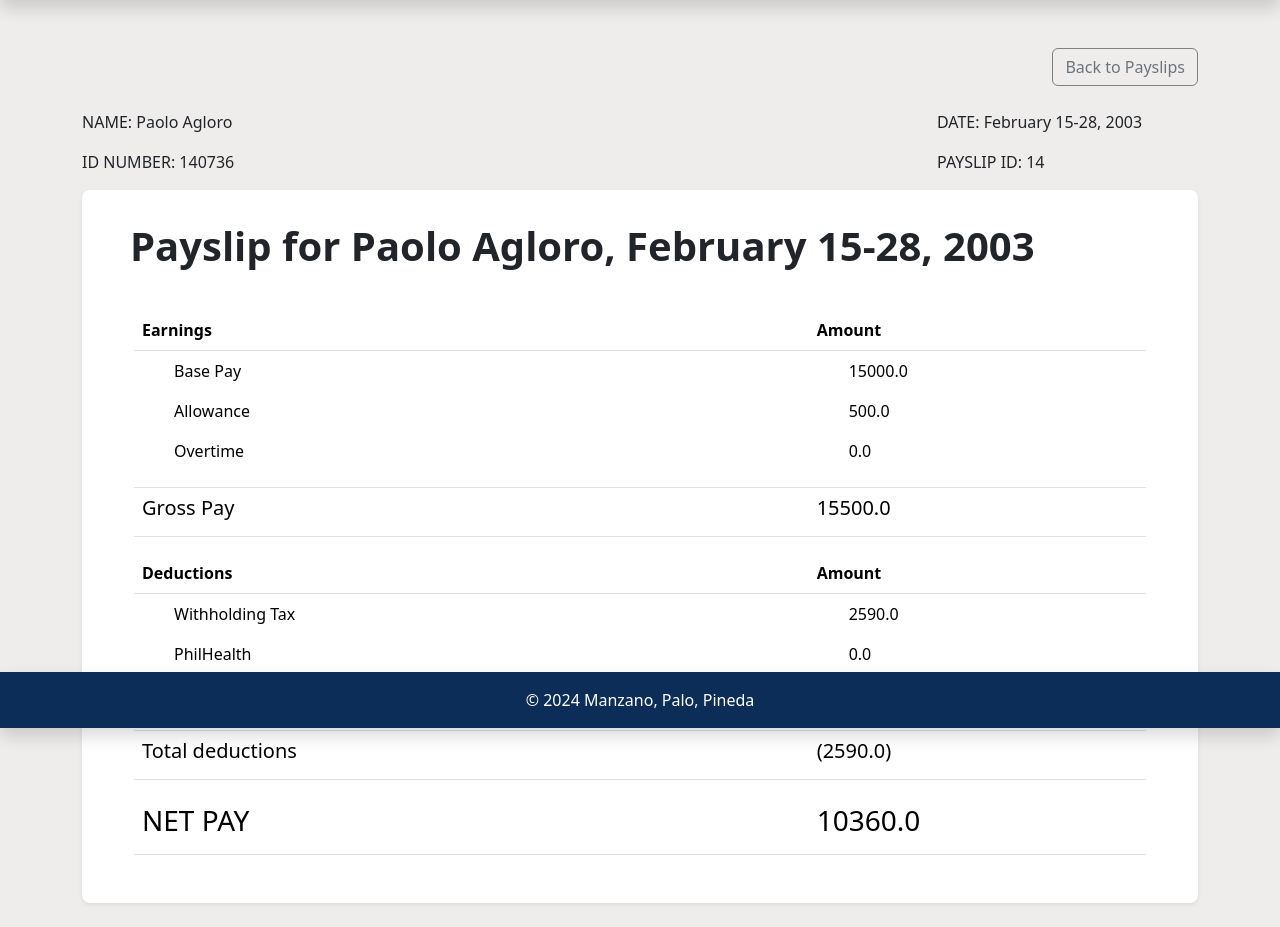
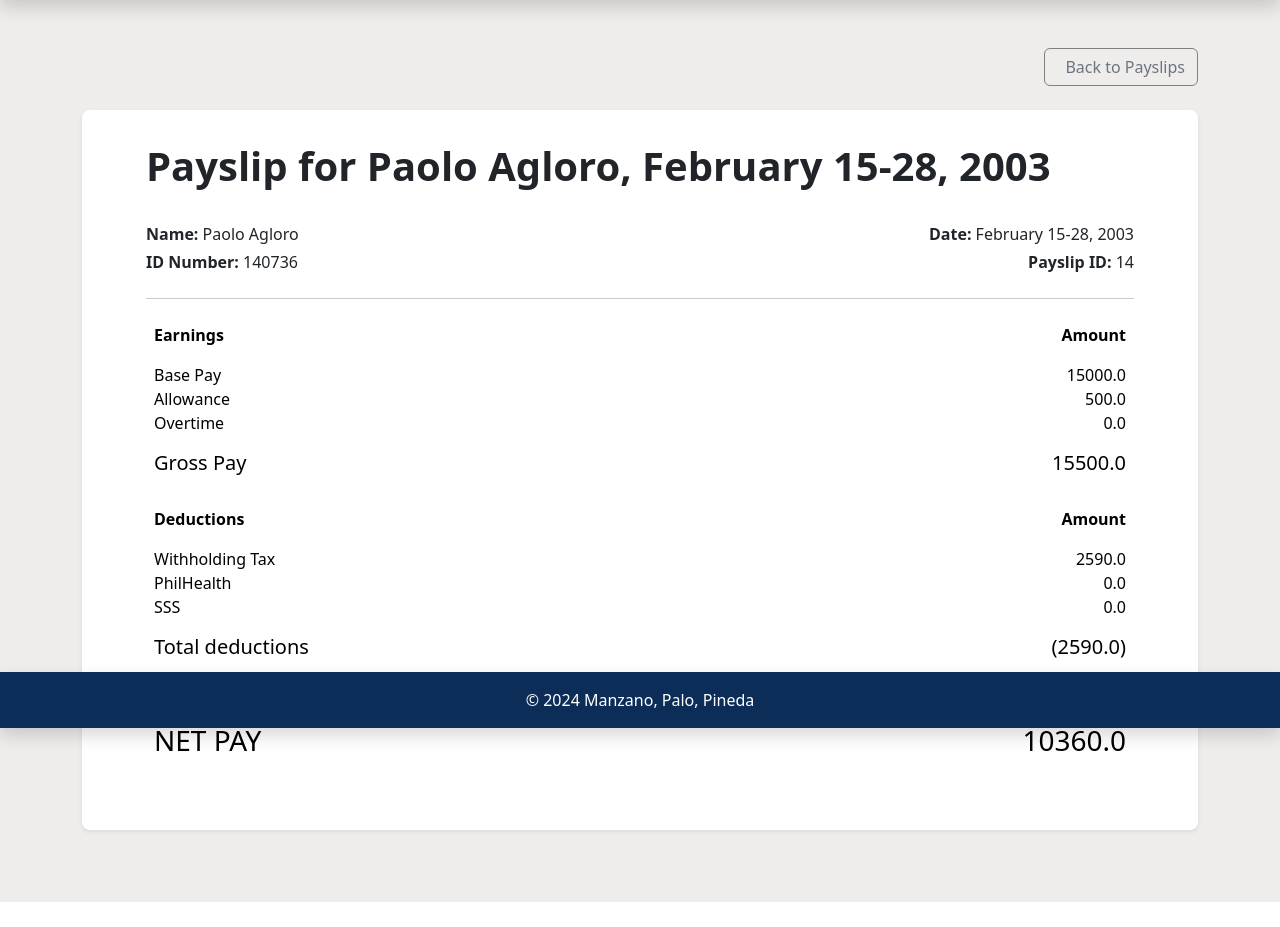
Before and after one commit to nicolePalo/Manzano-Palo-Pineda_Lazapee, a Django app: page /view_payslip/14/ in a window 1280 px wide. Shown: the part 72-999 px from the top of the page. After the commit the page ends 974 px from the top, so only its background shows below. Run offline with Django 4.2, Linux system fonts and the light colour scheme; data comes from the database, SQL or seed files in the repository; lists and menus that the app fills with data are empty.

Commit message:
Refined design

```diff
--- a/payroll_app/templates/payroll_app/view_payslip.html
+++ b/payroll_app/templates/payroll_app/view_payslip.html
@@ -4,86 +4,115 @@
 {% block title %}Payslip Details{% endblock %}
 
 {% block content %}
-<!--Payslip attributes: id_number, month, year, date_range, pay_cycle, rate, earnings_allowance, deductions_tax, deductions_health, pag_ibig, sss, overtime, total_pay-->
+<div class="container mb-5">
+    <div class="d-flex justify-content-end mb-4">
+        <a href="{% url 'payslips' %}" class="btn btn-outline-secondary" style="border-color: gray">
+            <i class="bi bi-arrow-left-circle me-2"></i>Back to Payslips
+        </a>
+    </div>
 
-<div class="container mx">
-    <div class="d-flex justify-content-end mb-4">
-        <a href="{% url 'payslips' %}" class="btn btn-outline-secondary" style="border-color: gray">Back to Payslips</a>
+    <div class="card px-5 py-4 rounded-3 shadow-sm border-0">
+        <div class="card-header bg-white border-0">
+            <h1 class="card-title display-6 fw-bold">Payslip for {{ payslip.employee.name }}, {{ payslip.date_range }}</h1>
         </div>
+        <div class="card-body">
+            <div class="row mb-4">
+                <div class="col-9">
+                    <p class="mb-1"><strong>Name:</strong> {{ payslip.employee.name }}</p>
+                    <p class="mb-0"><strong>ID Number:</strong> {{ payslip.employee.id_number }}</p>
+                </div>
+                <div class="col-3 text-end">
+                    <p class="mb-1"><strong>Date:</strong> {{ payslip.date_range }}</p>
+                    <p class="mb-0"><strong>Payslip ID:</strong> {{ payslip.pk }}</p>
+
+                </div>
+            </div>
+            <hr>
             <div class="row">
-        <div class="col-9">
-            <p>NAME: {{payslip.employee.name}}</p>
-            <p>ID NUMBER: {{payslip.employee.id_number}}</p>
-        </div>
-        <div class="col-3">
-            <p>DATE: {{payslip.date_range}}</p>
-            <p>PAYSLIP ID: {{payslip.pk}}</p>
+                <div class="col-12">
+                    <table class="table table-borderless">
+                        <thead class="thead-light">
+                            <tr>
+                                <th class="col-8">Earnings</th>
+                                <th class="col-4 text-end">Amount</th>
+                            </tr>
+                        </thead>
+                        <tbody>
+                            <tr>
+                                <td>
+                                    <ul class="list-unstyled mb-0">
+                                        <li>Base Pay</li>
+                                        <li>Allowance</li>
+                                        <li>Overtime</li>
+                                    </ul>
+                                </td>
+                                <td class="text-end">
+                                    <ul class="list-unstyled mb-0">
+                                        <li>{{ payslip.rate }}</li>
+                                        <li>{{ payslip.earnings_allowance }}</li>
+                                        <li>{{ payslip.overtime }}</li>
+                                    </ul>
+                                </td>
+                            </tr>
+                            <tr>
+                                <td><h5 class="mb-0">Gross Pay</h5></td>
+                                <td class="text-end"><h5 class="mb-0">{{ earned_sum }}</h5></td>
+                            </tr>
+                        </tbody>
+                    </table>
                 </div>
             </div>
 
-    <div class="card px-5 py-3 rounded-3 shadow-sm border-0">
-        <h1 class="card-heading display-6 fw-bold py-3">Payslip for {{payslip.employee.name}}, {{payslip.date_range}}</h1>
-        <div class="card-body p-3">
             <div class="row">
-                <table class="table">
-                    <thead class="thead">
-                        <th class="col-8">Earnings</th>
-                        <th class="col-4">Amount</th>
+                <div class="col-12">
+                    <table class="table table-borderless">
+                        <thead class="thead-light">
+                            <tr>
+                                <th class="col-8">Deductions</th>
+                                <th class="col-4 text-end">Amount</th>
+                            </tr>
                         </thead>
+                        <tbody>
                             <tr>
                                 <td>
-                            <ul>Base Pay</ul>
-                            <ul>Allowance</ul>
-                            <ul>Overtime</ul>
+                                    <ul class="list-unstyled mb-0">
+                                        <li>Withholding Tax</li>
+                                        {% for deduct in deductions %}
+                                            <li>{{ deduct }}</li>
+                                        {% endfor %}
+                                    </ul>
                                 </td>
-                        <td>
-                            <ul>{{payslip.rate}}</ul>
-                            <ul>{{payslip.earnings_allowance}}</ul>
-                            <ul>{{payslip.overtime}}</ul>
+                                <td class="text-end">
+                                    <ul class="list-unstyled mb-0">
+                                        <li>{{ payslip.deductions_tax }}</li>
+                                        {% for dvalue in deduct_values %}
+                                            <li>{{ dvalue }}</li>
+                                        {% endfor %}
+                                    </ul>
                                 </td>
                             </tr>
                             <tr>
-                        <td><h5>Gross Pay</h5></td>
-                        <td><h5>{{earned_sum}}</h5></td>
+                                <td><h5 class="mb-0">Total deductions</h5></td>
+                                <td class="text-end"><h5 class="mb-0">({{ deduct_sum }})</h5></td>
                             </tr>
+                        </tbody>
                     </table>
                 </div>
+            </div>
+            <hr>
             <div class="row">
-                <table class="table">
+                <div class="col-12">
+                    <table class="table table-borderless">
                         <thead>
-                        <th class="col-8">Deductions</th>
-                        <th class="col-4">Amount</th>
-                    </thead>
                             <tr>
-                        <td>
-                            <ul>Withholding Tax</ul>
-                            {% for deduct in deductions %}
-                                <ul>{{deduct}}</ul>
-                            {% endfor %}
-                        </td>
-                        <td>
-                            <!--The only thing that changes depending on the cycle-->
-                            <ul>{{payslip.deductions_tax}}</ul>
-                            <!--{for dval in deduction_values}-->
-                            {% for dvalue in deduct_values %}
-                                <ul>{{dvalue}}</ul>
-                            {% endfor %}
-                        </td>
+                                <th class="col-8 fw-bold"><h3>NET PAY</h3></th>
+                                <th class="col-4 text-end"><h3>{{ payslip.total_pay }}</h3></th>
                             </tr>
-                    <tr>
-                        <td><h5>Total deductions</h5></td>
-                        <td><h5>({{deduct_sum}})</h5></td>
-                    </tr>
-                </table>
-                <table class="table p-3">
-                    <thead>
-                        <th class="col-8"><h3>NET PAY</h3></th>
-                        <th class="col-4"><h3>{{payslip.total_pay}}</h3></th>
                         </thead>
                     </table>
                 </div>
             </div>
         </div>
     </div>
-
+</div>
 {% endblock %}
```
Lines whose indentation alone changed are shown as unchanged.
